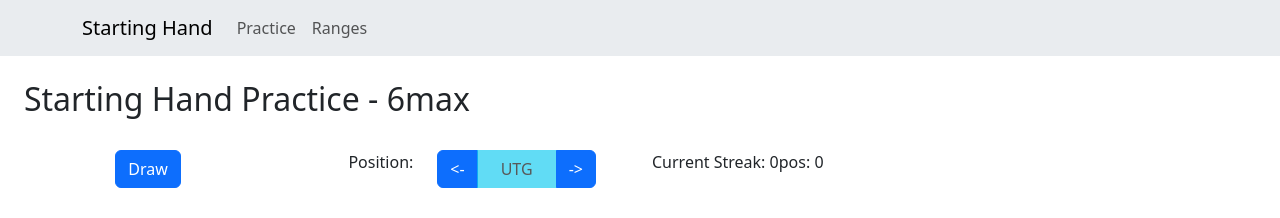
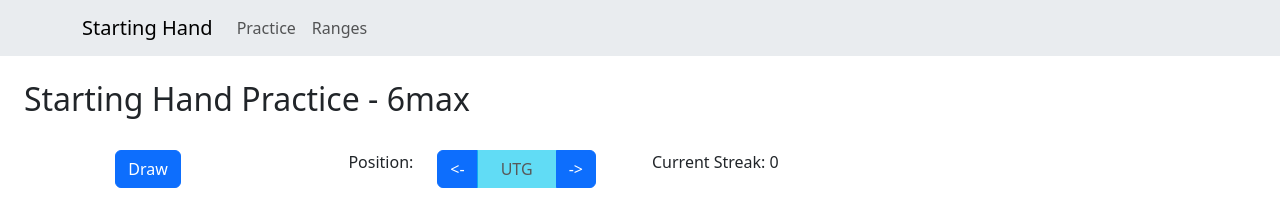
Before and after one commit to apatari/starting-hand, a React (Create React App) app: page / in a window 1280 px wide. Shown: the top 218 px of the page. Built offline with nearby package versions, Linux system fonts and the light colour scheme; no server answers.

Commit message:
remove redundant position display

```diff
--- a/src/Practice.js
+++ b/src/Practice.js
@@ -57,9 +57,9 @@ function Practice() {
                     <Col  className='' md={4} >
                         <Position pos={pos} setPos={setPos} />
                     </Col>
-                    <Col md={3} >
+                    <Col md={2} >
                         Current Streak: {streak}
-                        pos: {pos}
+
                     </Col>
 
 
```
